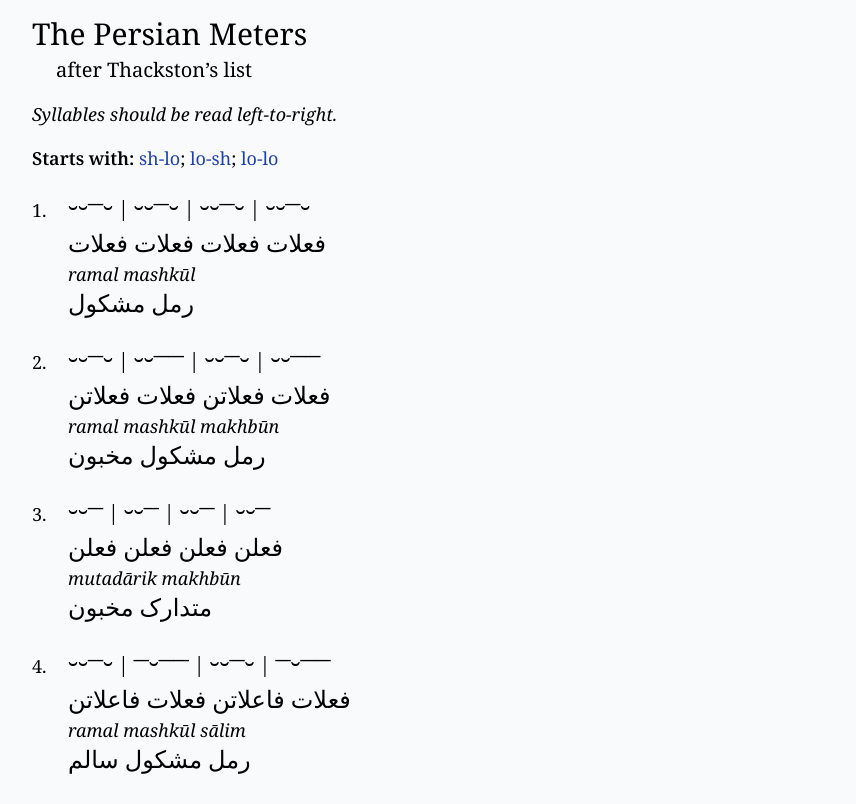
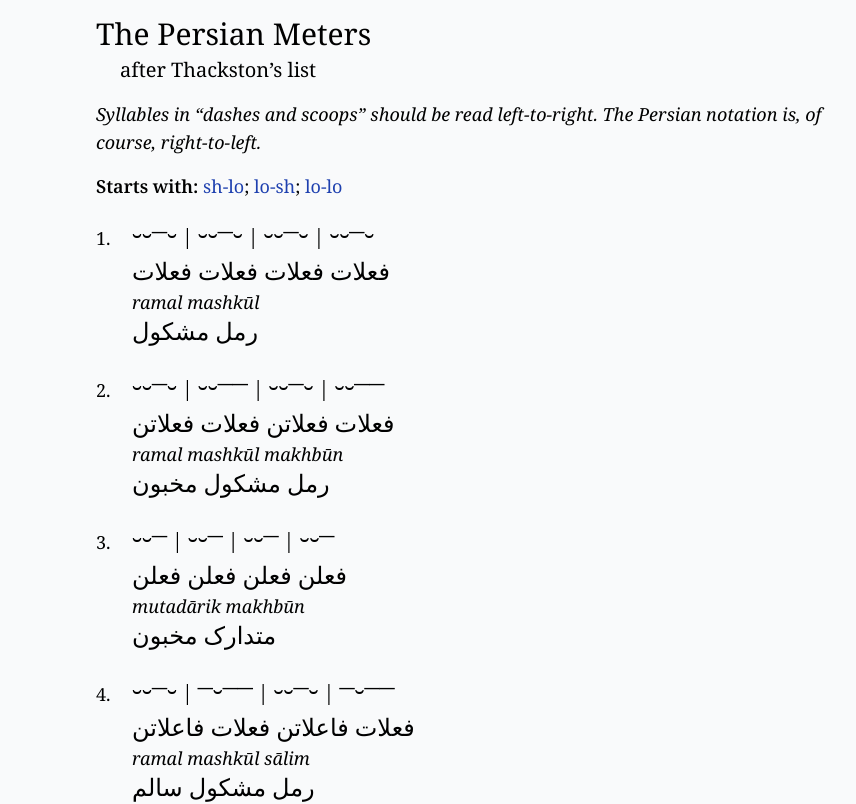
Before and after one commit to theodore-s-beers/meters, a SvelteKit app: page / in a window 1280 px wide. Shown: the top 804 px of the page, without its empty margins (176-1032 px from the left). Built offline with nearby package versions, Linux system fonts and the light colour scheme; a web font is replaced by a local one.

Commit message:
Update instructions

```diff
--- a/src/app.html
+++ b/src/app.html
@@ -16,7 +16,7 @@
 	</head>
 	<body
 		data-sveltekit-preload-data="hover"
-		class="mx-auto max-w-4xl bg-gray-50 p-4 pb-6 font-noto text-lg"
+		class="mx-auto max-w-3xl bg-gray-50 p-4 pb-6 font-noto text-lg"
 	>
 		<div style="display: contents">%sveltekit.body%</div>
 	</body>
--- a/src/routes/+page.svelte
+++ b/src/routes/+page.svelte
@@ -17,7 +17,12 @@
 
 <p class="mb-4 ml-6 text-xl">after Thackston’s list</p>
 
-<p class="mb-4"><em>Syllables should be read left-to-right.</em></p>
+<p class="mb-4">
+	<em
+		>Syllables in “dashes and scoops” should be read left-to-right. The Persian notation is, of
+		course, right-to-left.</em
+	>
+</p>
 
 <p class="mb-5">
 	<span class="font-semibold">Starts with:</span>
```
